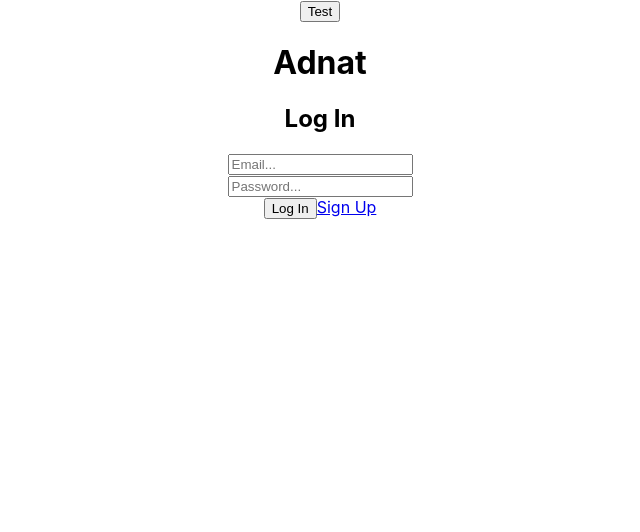
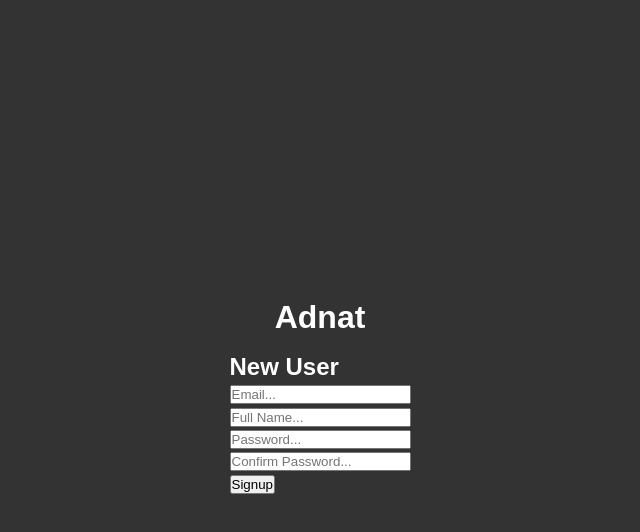
Before and after one commit to jjewel/adnat, a React (Create React App) app: page / in a window 1280 px wide. Shown: the top 532 px of the page, without its empty margins (320-960 px from the left). Built offline with nearby package versions, Linux system fonts and the light colour scheme.

Commit message:
Update Signup Component

```diff
--- a/package.json
+++ b/package.json
@@ -32,7 +32,5 @@
       "last 1 safari version"
     ]
   },
-  "devDependencies": {
-    "flow-bin": "^0.109.0"
-  }
+  "devDependencies": {}
 }
--- a/public/index.html
+++ b/public/index.html
@@ -15,29 +15,10 @@
       user's mobile device or desktop. See https://developers.google.com/web/fundamentals/web-app-manifest/
     -->
     <link rel="manifest" href="%PUBLIC_URL%/manifest.json" />
-    <!--
-      Notice the use of %PUBLIC_URL% in the tags above.
-      It will be replaced with the URL of the `public` folder during the build.
-      Only files inside the `public` folder can be referenced from the HTML.
-
-      Unlike "/favicon.ico" or "favicon.ico", "%PUBLIC_URL%/favicon.ico" will
-      work correctly both with client-side routing and a non-root public URL.
-      Learn how to configure a non-root public URL by running `npm run build`.
-    -->
-    <title>React App</title>
+    <title>Adnat</title>
   </head>
   <body>
     <noscript>You need to enable JavaScript to run this app.</noscript>
     <div id="root"></div>
-    <!--
-      This HTML file is a template.
-      If you open it directly in the browser, you will see an empty page.
-
-      You can add webfonts, meta tags, or analytics to this file.
-      The build step will place the bundled scripts into the <body> tag.
-
-      To begin the development, run `npm start` or `yarn start`.
-      To create a production bundle, use `npm run build` or `yarn build`.
-    -->
   </body>
 </html>
--- a/src/App.css
+++ b/src/App.css
@@ -1,22 +1,28 @@
-.App {
-  text-align: center;
+* {
+  box-sizing: border-box;
+  margin: 0;
+  padding: 0;
 }
 
-.App-logo {
-  height: 40vmin;
+body {
+  font-family: Arial, Helvetica, sans-serif;
+  line-height: 1.4;
 }
 
-.App-header {
-  background-color: #282c34;
+.app {
+  background-color: #333333;
   min-height: 100vh;
   display: flex;
   flex-direction: column;
   align-items: center;
   justify-content: center;
-  font-size: calc(10px + 2vmin);
   color: white;
 }
 
 .App-link {
   color: #09d3ac;
 }
+
+.signup-container {
+  padding: 10px;
+}
--- a/src/App.js
+++ b/src/App.js
@@ -1,65 +1,60 @@
-import React, { Component } from 'react';
-import {BrowserRouter, Route} from 'react-router-dom';
-import axios from 'axios';
-import Header from './components/Header';
-import LogIn from './components/LogIn';
-import SignUp from './components/SignUp';
-import './App.css';
+import React, { Component } from "react";
+// import {BrowserRouter, Route} from 'react-router-dom';
+import axios from "axios";
+import Header from "./components/Header";
+import SignUp from "./components/SignUp";
+import "./App.css";
 
-export class App extends Component {
-  state = {
-    sessionId: ""
+class App extends Component {
+  constructor(props) {
+    super(props);
+    this.state = {
+      sessionId: "",
+      name: "",
+      email: "",
+      password: "",
+      passwordConfirmation: ""
+    };
+    this.signUp = this.signUp.bind(this);
+    this.handleChange = this.handleChange.bind(this);
   }
 
-  logIn = (email, password) => {
-    axios.post()
-    .then(response => {console.log(response)})
-    .catch(error => {console.log(error)});
-  }
+  signUp = () => {
+    const data = {
+      name: this.state.name,
+      email: this.state.email,
+      password: this.state.password,
+      passwordConfirmation: this.state.passwordConfirmation
+    };
 
-  signUp = (name, email, password, passwordConfirmation) => {
-    console.log({name, email, password, passwordConfirmation});
-  }
+    const request = {
+      method: "post",
+      url: "http://localhost:3001/auth/signup",
+      headers: {
+        "Content-Type": "application/json"
+      },
+      data: data
+    };
 
-  test = () => {
-    console.log('test');
-    axios({
-      method: 'get',
-      url: 'http://localhost:3001/users/me',
-      headers: {
-        'Authorization': 'f8949ee1-c69b-40b7-a22d-815d123cb838'
-      }
-    })
-    .then(response => console.log(response));
-  }
+    axios(request)
+      .then(response => this.setState({ sessionId: response.data.sessionId }))
+      .catch(error => alert(error));
+  };
+
+  handleChange = e => {
+    this.setState({ [e.target.name]: e.target.value });
+  };
 
   render() {
     return (
-      <BrowserRouter>
-        <div className="App">
-          <button onClick={this.test}>Test</button>
-          <Header />
-          <Route
-            exact
-            path="/"
-            render={props => (
-              <React.Fragment>
-                <LogIn logIn={this.logIn} />
-              </React.Fragment>
-            )}
-          />
-          <Route
-            exact
-            path="/signup"
-            render={props => (
-              <React.Fragment>
-                <SignUp signUp={this.signUp} />
-              </React.Fragment>
-            )}
-          />
-        </div>
-      </BrowserRouter>
-
+      <div className='app'>
+        <Header />
+        <SignUp
+          signUp={this.signUp}
+          name={this.state.name}
+          email={this.state.email}
+        />
+      </div>
     );
   }
 }
--- a/src/components/Header.js
+++ b/src/components/Header.js
@@ -1,14 +1,12 @@
 import React, { Component } from 'react';
 
-export class LogIn extends Component {
+export class Header extends Component {
 
   render() {
     return (
-      <div>
-        <h1>Adnat</h1>
-      </div>
+      <h1>Adnat</h1>
     )
   }
 }
 
-export default LogIn;
+export default Header;
--- a/src/components/SignUp.js
+++ b/src/components/SignUp.js
@@ -1,76 +1,62 @@
-import React, { Component } from 'react';
-import { Link } from 'react-router-dom';
+import React, { Component } from "react";
+import PropTypes from "prop-types";
+// import { Link } from 'react-router-dom';
 
 export class SignUp extends Component {
-  state = {
-    name: '',
-    email: '',
-    password: '',
-    passwordConfirmation: ''
-  }
-
   onChange = e => this.setState({ [e.target.name]: e.target.value });
   onSubmit = e => {
     e.preventDefault();
-    this.props.signUp(this.state);
-    this.clearState();
-  }
-
-  clearState = () => this.setState({
-    name: '',
-    email: '',
-    password: '',
-    passwordConfirmation: ''
-  });
+    this.props.signUp();
+  };
 
   render() {
     return (
-      <div>
-        <h2>Sign Up</h2>
-        <form onSubmit={this.onSubmit} >
+      <div className='signup-container'>
+        <h2>New User</h2>
+        <form onSubmit={this.onSubmit}>
           <input
-              type="text"
-              name="name"
-              placeholder="Name..."
-              value={this.state.name}
+            type='email'
+            placeholder='Email...'
+            name='email'
+            value={this.props.email}
+            onChange={this.props.onChange}
+          />
+          <br />
+          <input
+            type='text'
+            placeholder='Full Name...'
+            name='name'
+            value={this.props.name}
             onChange={this.onChange}
-              required
-            /><br/>
+          />
+          <br />
           <input
-              type="email"
-              name="email"
-              placeholder="Email..."
-              value={this.state.email}
+            type='password'
+            placeholder='Password...'
+            name='password'
+            value={this.props.password}
             onChange={this.onChange}
-              required
-            /><br/>
+          />
+          <br />
           <input
-              type="password"
-              name="password"
-              placeholder="Password..."
-              value={this.state.password}
+            type='password'
+            placeholder='Confirm Password...'
+            name='passwordConfirmation'
+            value={this.props.passwordConfirmation}
             onChange={this.onChange}
-              required
-            /><br/>
-            <input
-              type="password"
-              name="passwordConfirmation"
-              placeholder="Confirm Password..."
-              value={this.state.passwordConfirmation}
-              onChange={this.onChange}
-              required
-            /><br/>
-          <button
-            type="submit"
-            value="Submit"
-          >Sign Up</button>
-          <Link to="/" onClick={this.clearState}>Log In</Link>
+          />
+          <br />
+          <button type='submit' value='Submit'>
+            Signup
+          </button>
         </form>
       </div>
-
-
-    )
+    );
   }
 }
 
+SignUp.propTypes = {
+  signUp: PropTypes.func.isRequired
+};
+
 export default SignUp;
```
Also changed, not shown: 1 other file (tests, documents, lock files or other folders). Lines whose indentation alone changed are shown as unchanged.
